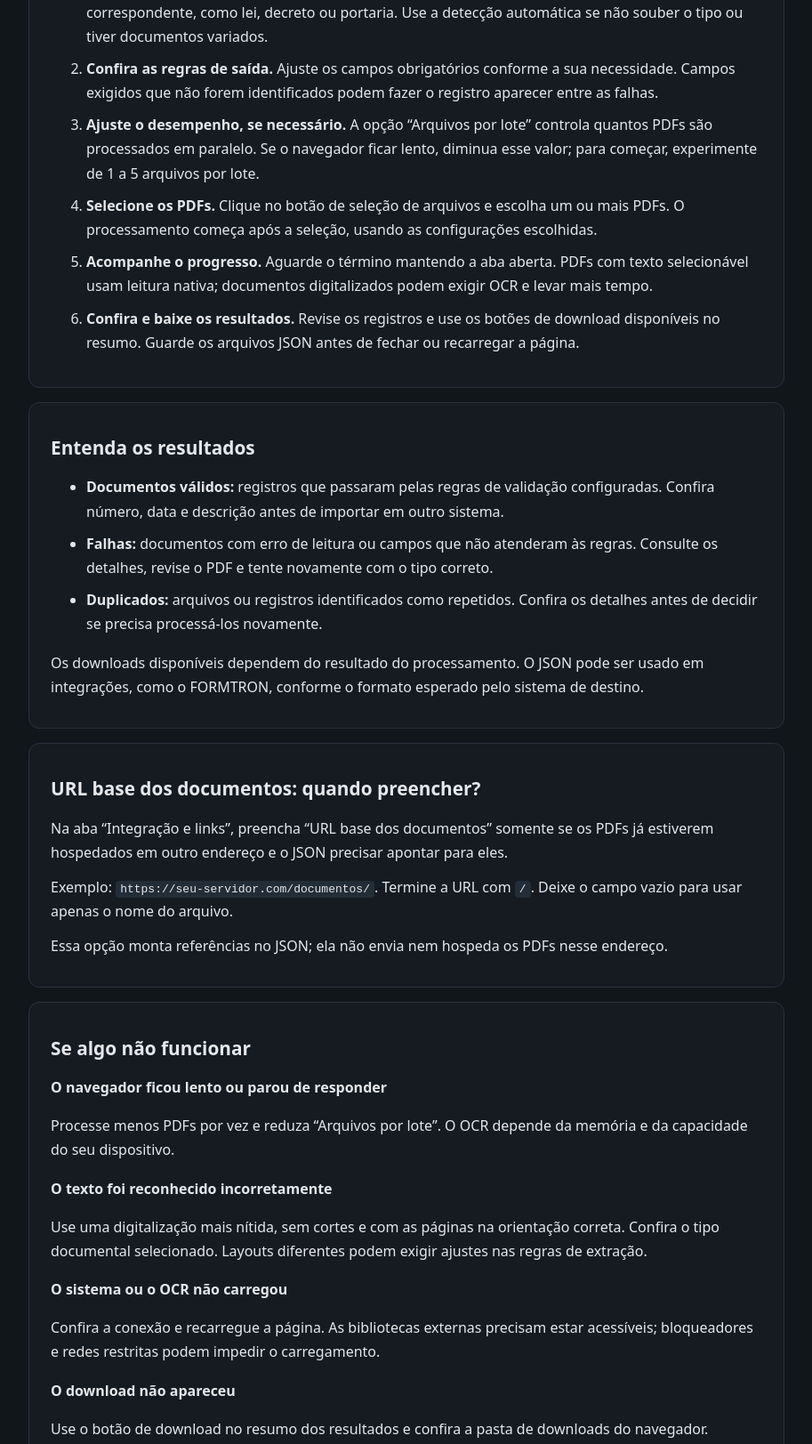
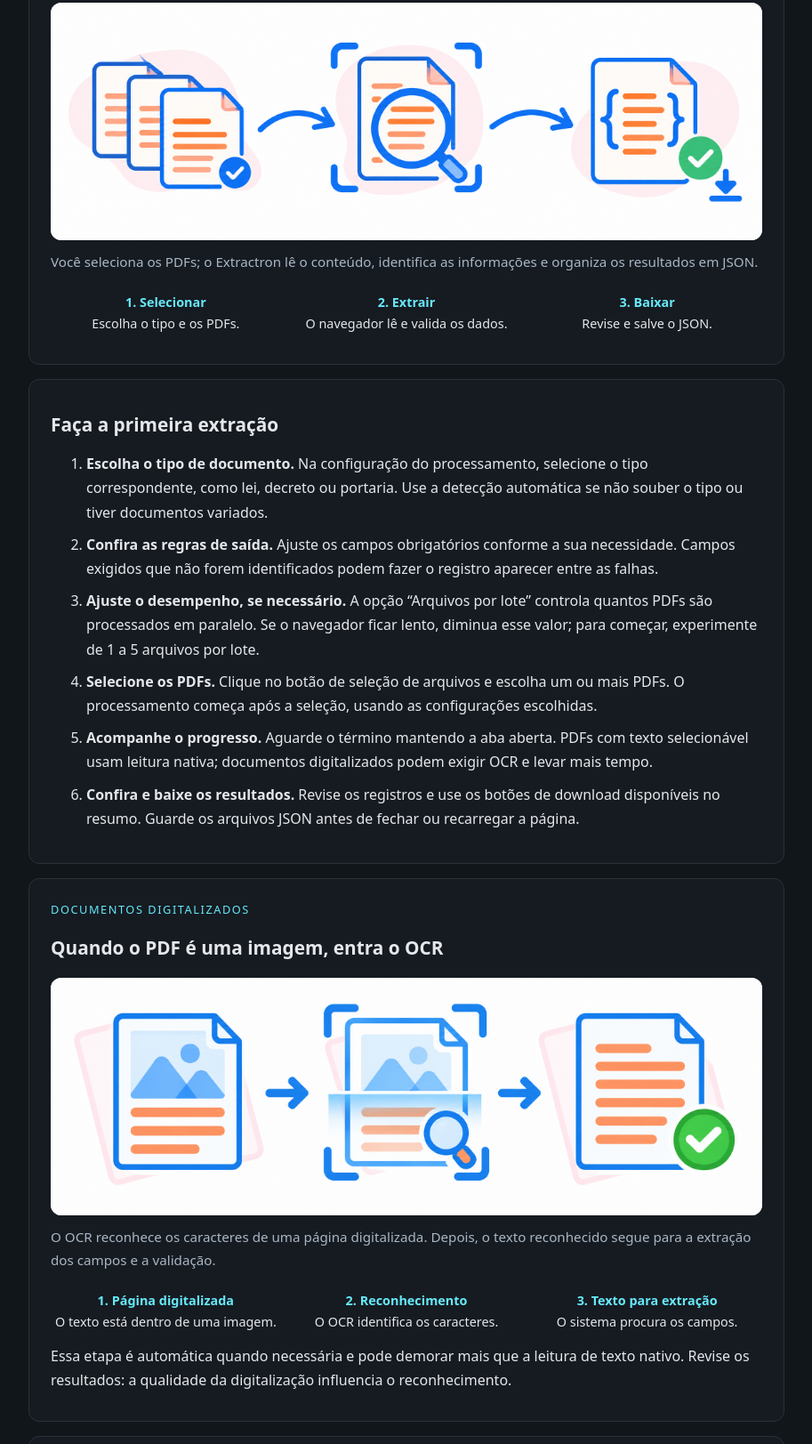
Before and after one commit to HelloKiw1/Extractron, a plain HTML site: page como-usar.html in a window 1280 px wide. Shown: the part 748-2371 px from the top of the page at 89% size, without its empty margins (183-1096 px from the left). Drawn offline with Linux system fonts and the light colour scheme.

Commit message:
Illustrate extraction and OCR in usage guide

```diff
--- a/como-usar.html
+++ b/como-usar.html
@@ -14,7 +14,8 @@
     header{padding:40px 0 24px}h1{font-size:clamp(2rem,6vw,3.2rem);line-height:1.15;margin:12px 0}h2{line-height:1.3;font-size:1.3rem}h3{font-size:1rem}p{margin:12px 0}
     .label{color:#67e8f9;letter-spacing:.12em;font-size:.8rem;text-transform:uppercase}section{padding:20px 24px;border:1px solid #29313a;background:#151b21;border-radius:12px;margin:16px 0}
     code{overflow-wrap:anywhere;background:#232d37;padding:2px 5px;border-radius:4px}li{margin:9px 0}footer{padding:24px 0;color:#aab6c4} .muted{color:#aab6c4}
-    @media(max-width:480px){main{padding:16px}section{padding:16px}}
+    figure{margin:20px 0}figure img{display:block;width:100%;height:auto;background:#fff;border-radius:12px}figcaption{margin-top:12px;color:#aab6c4;font-size:.95rem}.visual-steps{display:grid;grid-template-columns:repeat(3,minmax(0,1fr));gap:12px;list-style:none;padding:0;margin:12px 0}.visual-steps li{margin:0;text-align:center;font-size:.9rem}.visual-steps strong{display:block;color:#67e8f9}
+    @media(max-width:480px){main{padding:16px}section{padding:16px}.visual-steps{grid-template-columns:1fr}.visual-steps li{text-align:left}}
   </style>
 </head>
 <body>
@@ -22,6 +23,10 @@
   <nav aria-label="Navegação principal"><a href="extractron.html">Extractron</a><a class="button" href="extractron.html">Abrir o sistema →</a></nav>
   <header><span class="label">Guia de uso</span><h1>Do PDF ao JSON,<br>passo a passo.</h1><p class="muted">Extraia informações de documentos administrativos usando o seu navegador. Comece com poucos arquivos para conferir os resultados.</p></header>
   <section aria-labelledby="antes"><h2 id="antes">Antes de começar</h2><p>Tenha os arquivos PDF salvos no computador e mantenha a conexão com a internet para carregar as bibliotecas e os recursos de OCR. Use um navegador atualizado.</p><p>Os PDFs são processados localmente no navegador. A hospedagem no GitHub Pages disponibiliza o sistema; os documentos selecionados não são enviados ao GitHub.</p></section>
+  <section aria-labelledby="fluxo"><span class="label">Visão geral</span><h2 id="fluxo">Como o Extractron funciona</h2>
+    <figure><img src="assets/images/fluxo-extracao.png" width="2172" height="724" alt="Uma pilha de PDFs selecionados segue para a leitura dos documentos e depois para um arquivo JSON validado, disponível para download."><figcaption>Você seleciona os PDFs; o Extractron lê o conteúdo, identifica as informações e organiza os resultados em JSON.</figcaption></figure>
+    <ol class="visual-steps"><li><strong>1. Selecionar</strong>Escolha o tipo e os PDFs.</li><li><strong>2. Extrair</strong>O navegador lê e valida os dados.</li><li><strong>3. Baixar</strong>Revise e salve o JSON.</li></ol>
+  </section>
   <section aria-labelledby="passos"><h2 id="passos">Faça a primeira extração</h2><ol>
     <li><strong>Escolha o tipo de documento.</strong> Na configuração do processamento, selecione o tipo correspondente, como lei, decreto ou portaria. Use a detecção automática se não souber o tipo ou tiver documentos variados.</li>
     <li><strong>Confira as regras de saída.</strong> Ajuste os campos obrigatórios conforme a sua necessidade. Campos exigidos que não forem identificados podem fazer o registro aparecer entre as falhas.</li>
@@ -30,6 +35,11 @@
     <li><strong>Acompanhe o progresso.</strong> Aguarde o término mantendo a aba aberta. PDFs com texto selecionável usam leitura nativa; documentos digitalizados podem exigir OCR e levar mais tempo.</li>
     <li><strong>Confira e baixe os resultados.</strong> Revise os registros e use os botões de download disponíveis no resumo. Guarde os arquivos JSON antes de fechar ou recarregar a página.</li>
   </ol></section>
+  <section aria-labelledby="ocr"><span class="label">Documentos digitalizados</span><h2 id="ocr">Quando o PDF é uma imagem, entra o OCR</h2>
+    <figure><img src="assets/images/fluxo-ocr.png" width="2172" height="724" loading="lazy" decoding="async" alt="Uma página digitalizada passa pelo reconhecimento óptico de caracteres, que identifica o texto para permitir a extração dos dados."><figcaption>O OCR reconhece os caracteres de uma página digitalizada. Depois, o texto reconhecido segue para a extração dos campos e a validação.</figcaption></figure>
+    <ol class="visual-steps"><li><strong>1. Página digitalizada</strong>O texto está dentro de uma imagem.</li><li><strong>2. Reconhecimento</strong>O OCR identifica os caracteres.</li><li><strong>3. Texto para extração</strong>O sistema procura os campos.</li></ol>
+    <p>Essa etapa é automática quando necessária e pode demorar mais que a leitura de texto nativo. Revise os resultados: a qualidade da digitalização influencia o reconhecimento.</p>
+  </section>
   <section aria-labelledby="saida"><h2 id="saida">Entenda os resultados</h2><ul>
     <li><strong>Documentos válidos:</strong> registros que passaram pelas regras de validação configuradas. Confira número, data e descrição antes de importar em outro sistema.</li>
     <li><strong>Falhas:</strong> documentos com erro de leitura ou campos que não atenderam às regras. Consulte os detalhes, revise o PDF e tente novamente com o tipo correto.</li>
```
Also changed, not shown: assets/images/fluxo-extracao.png (added), assets/images/fluxo-ocr.png (added), 1 other file.
